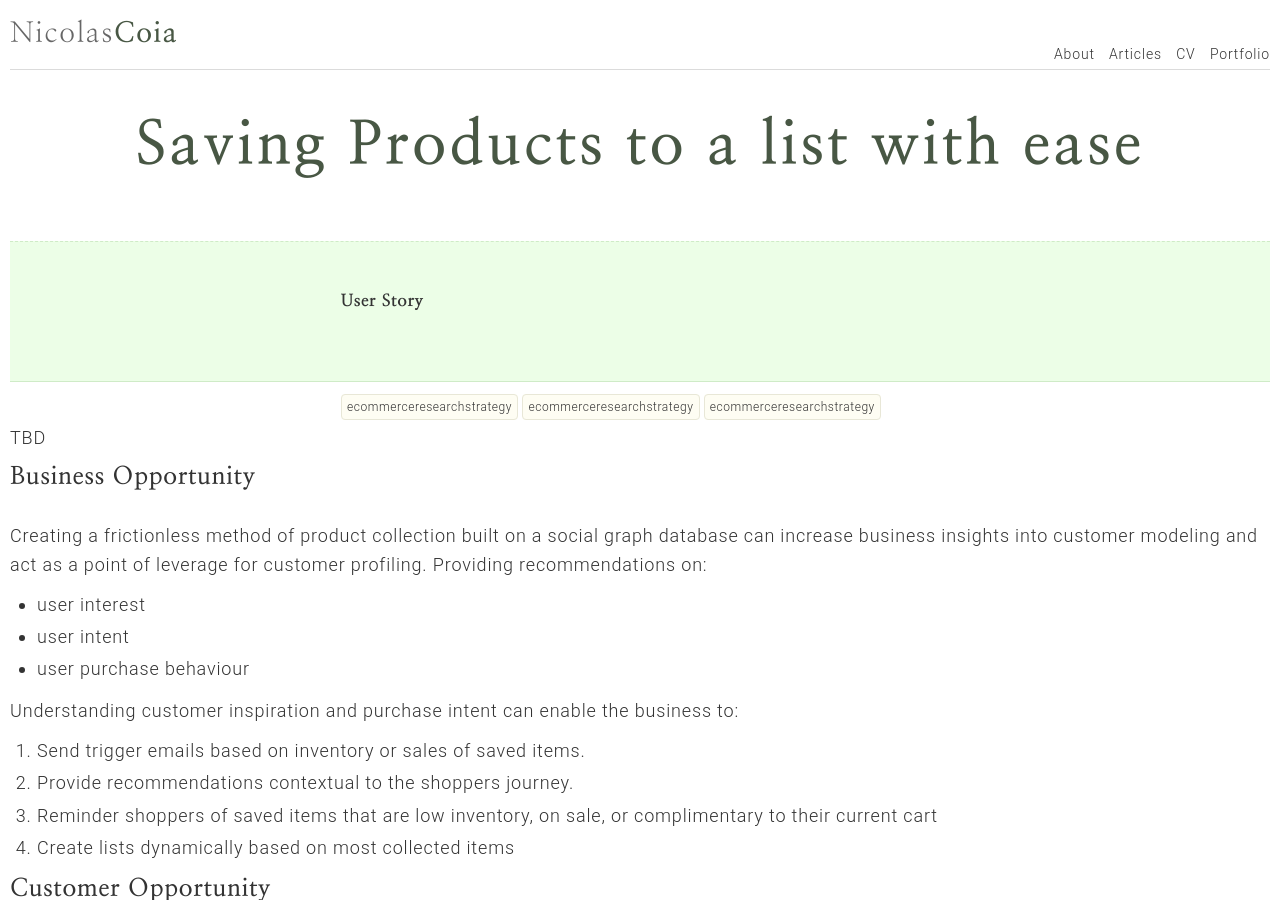
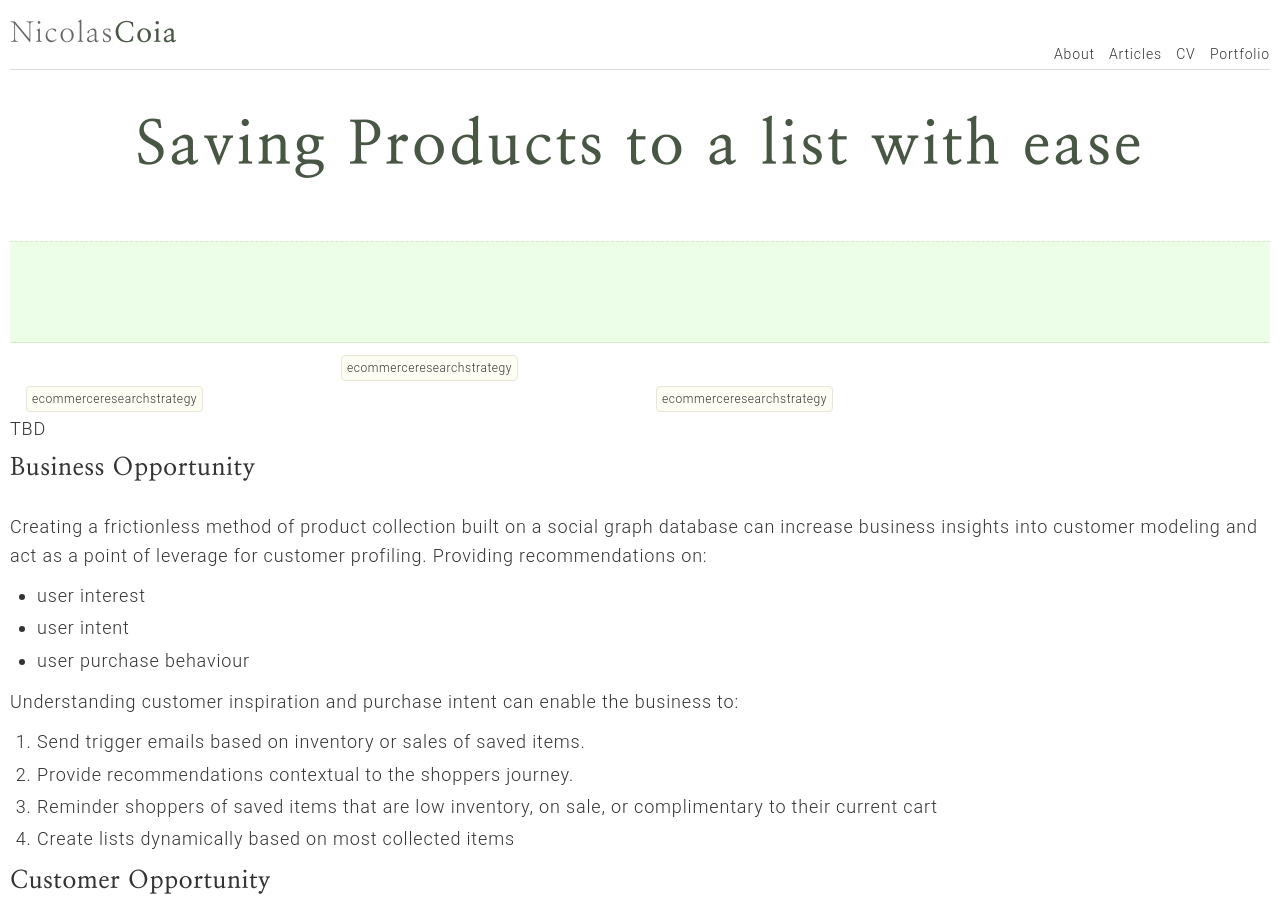
Before and after one commit to dyutibarma/monochrome, a Jekyll site: the page built from _portfolio/2018-10-29-frictionless-Lists.md, in a window 1280 px wide and 900 px high. Built offline with Jekyll 4.4.1, drawn with Linux system fonts in a browser that asks for light colours.

Commit message:
Update portfolio.html

```diff
--- a/_layouts/portfolio.html
+++ b/_layouts/portfolio.html
@@ -6,12 +6,12 @@ layout: default
 	<div class ="w3-row block-head">
 		<div class="w3-col w3-container m2 l3">
 		</div>
+		{% for stories in page.stories %}
 		<div class="w3-col w3-container m8 l6">
 			<h5>User Story</h5>
-			{% for stories in page.stories %}
 			<p>{{ page.stories }}</p>
-			{% endfor %}
 		</div>
+		{% endfor %}
 		<div class="w3-col w3-container m2 l3">
       		</div>
     	</div>
@@ -20,11 +20,11 @@ layout: default
 	<div class ="w3-row ">
 		<div class="w3-col w3-container m2 l3">
 	  	</div>
-	    	<div class="w3-col w3-container m8 l6">
-			{% for tags in page.tags %}
+	    	{% for tags in page.tags %}
+		<div class="w3-col w3-container m8 l6">
 			<pill>{{ page.tags }}</pill>
-			{% endfor %}
 	      	</div>
+		{% endfor %}
 	      	<div class="w3-col w3-container m2 l3">
 	      	</div>
 	</div>
```
